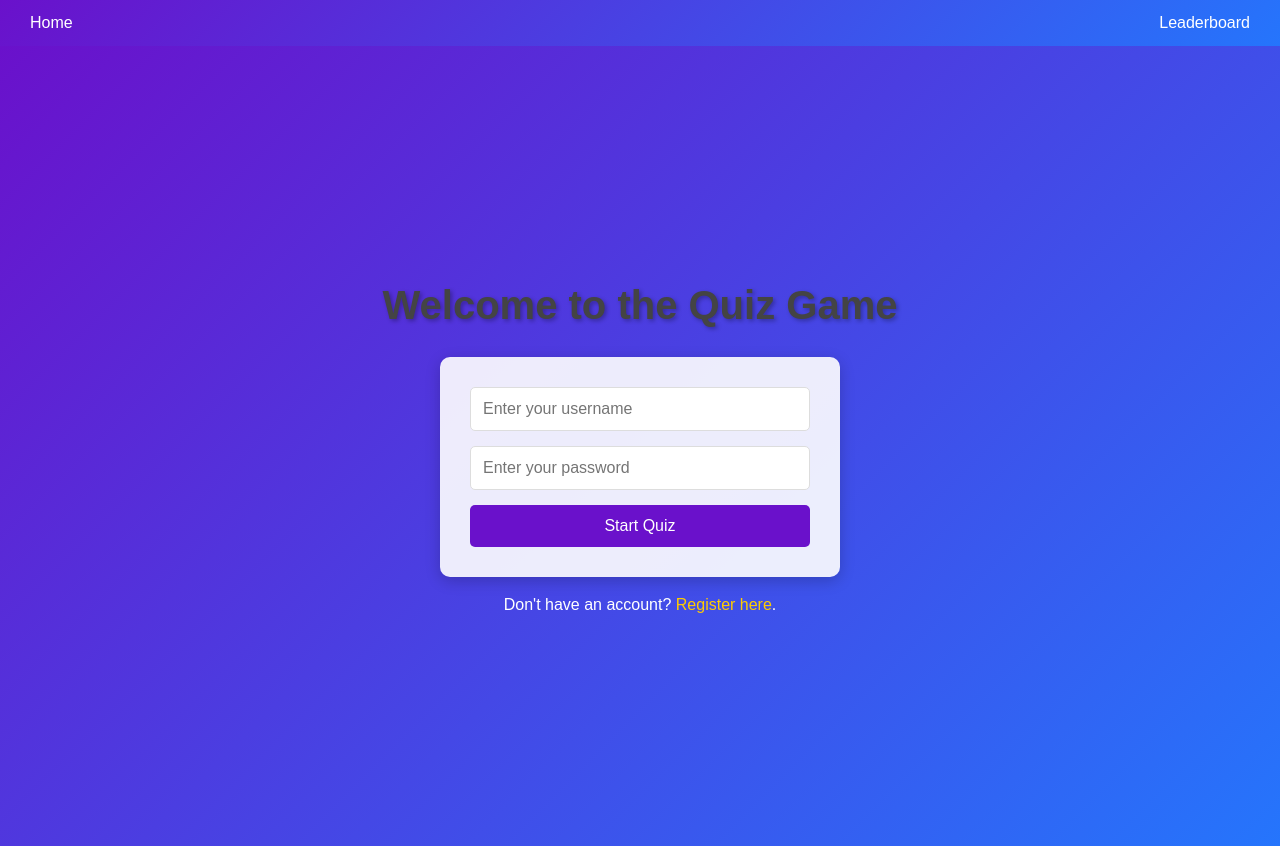
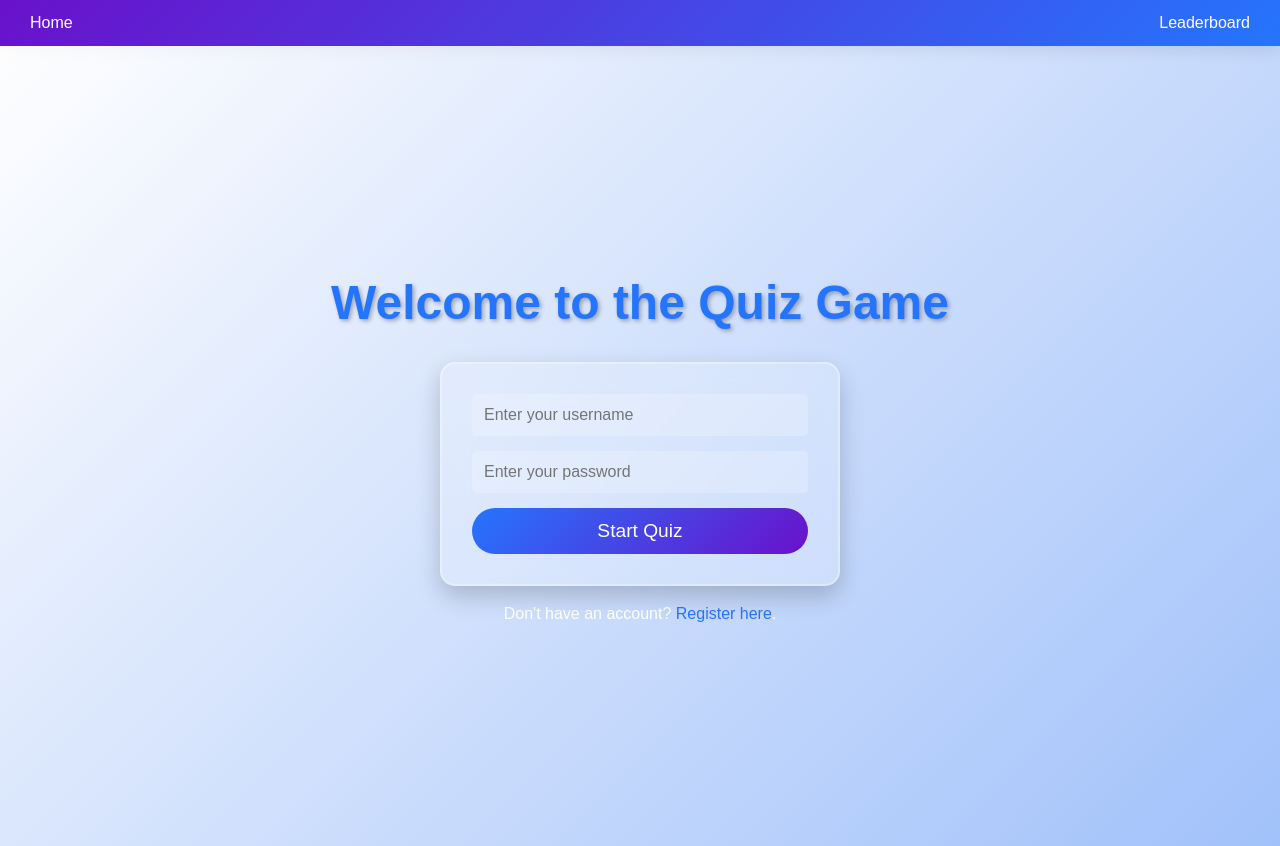
Before and after one commit to vishnucs-123/Quiz-App-Testline, a React (Create React App) app: page / in a window 1280 px wide. Built offline with nearby package versions, Linux system fonts and the light colour scheme.

Commit message:
Update Register.css

```diff
--- a/src/components/Register.css
+++ b/src/components/Register.css
@@ -1,86 +1,73 @@
-/* Auth Container Styling (Shared for Login and Register) */
 .auth-container {
   display: flex;
   flex-direction: column;
   align-items: center;
   justify-content: center;
   height: 100vh;
-    background: linear-gradient(135deg, #6a11cb, #2575fc);
-    color: white;
+  background: linear-gradient(135deg, rgba(255, 255, 255, 0.9), rgba(37, 117, 252, 0.4));
+  color: #333;
   text-align: center;
   padding: 20px;
 }
 
 .auth-container h1 {
-    font-size: 2.5rem;
+  font-size: 3rem;
+  color: #2575fc;
   margin-bottom: 20px;
-    text-shadow: 2px 2px 4px rgba(0, 0, 0, 0.3);
 }
 
 .auth-container form {
-    background: rgba(255, 255, 255, 0.9);
+  background: rgba(255, 255, 255, 0.2);
   padding: 30px;
-    border-radius: 10px;
-    box-shadow: 0 4px 15px rgba(0, 0, 0, 0.2);
+  border: 2px solid rgba(255, 255, 255, 0.3);
+  border-radius: 15px;
+  box-shadow: 0 10px 25px rgba(0, 0, 0, 0.2);
   width: 100%;
   max-width: 400px;
+  backdrop-filter: blur(15px);
 }
 
 .auth-container input {
   width: 100%;
   padding: 12px;
   margin-bottom: 15px;
-    border: 1px solid #ddd;
+  border: none;
   border-radius: 5px;
   font-size: 1rem;
   outline: none;
-    transition: border-color 0.3s ease;
+  background: rgba(255, 255, 255, 0.2);
+  color: #333;
+  transition: 0.3s;
 }
 
 .auth-container input:focus {
-    border-color: #6a11cb;
+  border: 2px solid #2575fc;
 }
 
 .auth-container button {
   width: 100%;
   padding: 12px;
-    background-color: #6a11cb;
+  background: linear-gradient(135deg, #2575fc, #6a11cb);
   color: white;
   border: none;
-    border-radius: 5px;
-    font-size: 1rem;
+  border-radius: 50px;
+  font-size: 1.2rem;
   cursor: pointer;
-    transition: background-color 0.3s ease;
+  transition: 0.3s;
 }
 
 .auth-container button:hover {
-    background-color: #2575fc;
-  }
-
-  .auth-container p {
-    margin-top: 15px;
-    color: white;
+  background: #1a5bbf;
+  transform: scale(1.05);
 }
 
 .auth-container a {
-    color: #ffcc00;
+  color: #2575fc;
   text-decoration: none;
-    transition: color 0.3s ease;
+  transition: 0.3s;
 }
 
 .auth-container a:hover {
-    color: #ffdd33;
+  color: #1a5bbf;
+  text-decoration: underline;
 }
-
-  /* Responsive Design */
-  @media (max-width: 768px) {
-    .auth-container h1 {
-      font-size: 2rem;
-    }
-
-    .auth-container input,
-    .auth-container button {
-      padding: 10px;
-      font-size: 0.9rem;
-    }
-  }
```
Lines whose indentation alone changed are shown as unchanged.
